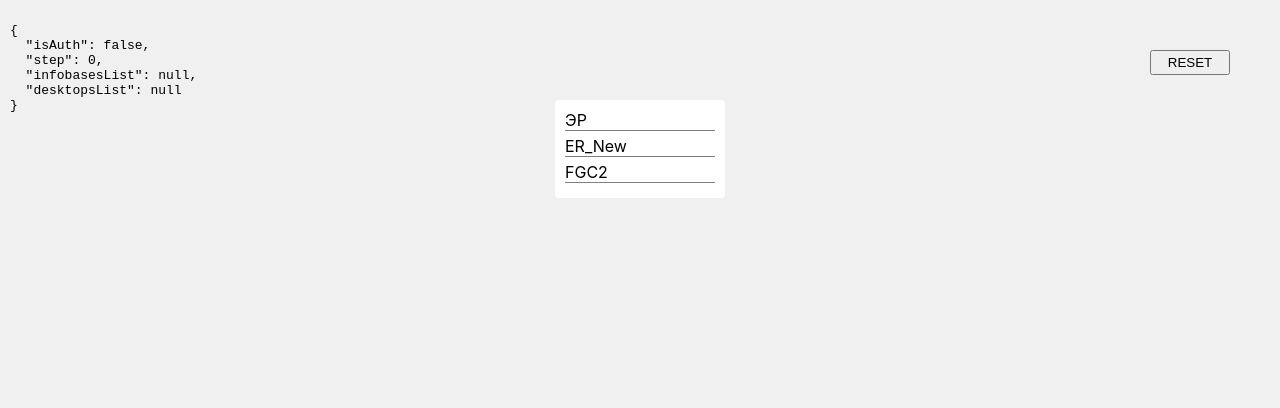
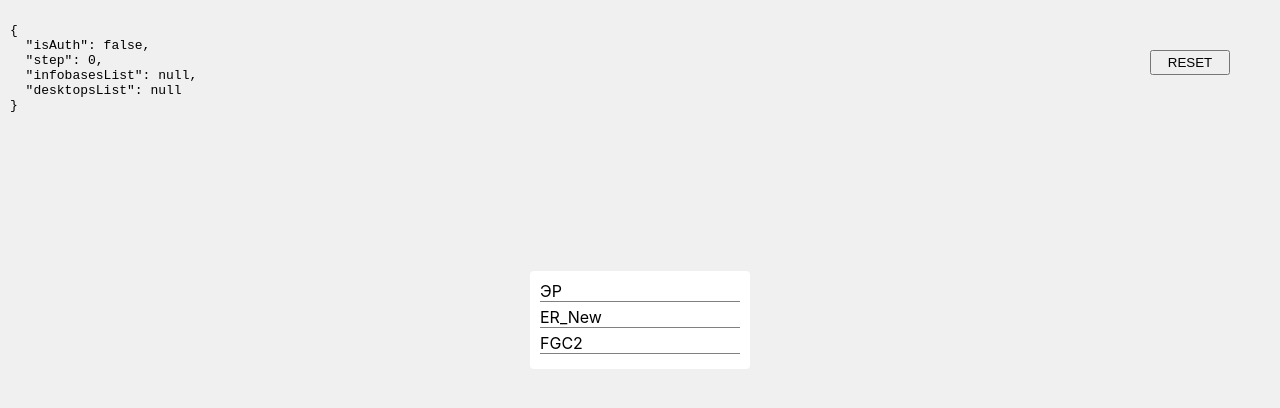
Before and after one commit to AlexKim10101/1.Autorisation, a React (Create React App) app: page / in a window 1280 px wide. Shown: the top 408 px of the page. Built offline with nearby package versions, Linux system fonts and the light colour scheme.

Commit message:
add some style

```diff
--- a/src/App.js
+++ b/src/App.js
@@ -64,11 +64,14 @@ function App() {
 
       <button className="button button--reset" value="RESET" onClick={reset}>RESET</button>
 
-      <Boxes step={model.step}
-        forwardStep={forwardStep}
-        chooseInfo={chooseInfo}
-        chooseList={chooseList}
-      />
+      <div className="wrapper">
+        <Boxes step={model.step}
+          forwardStep={forwardStep}
+          chooseInfo={chooseInfo}
+          chooseList={chooseList}
+        />
+      </div>
+
 
     </div>
   );
--- a/src/Boxes/AccessSelection.js
+++ b/src/Boxes/AccessSelection.js
@@ -18,7 +18,7 @@ export default function AccessSelection(props) {
 		})
 	}
 
-	return (<ul className="access-list">
+	return (<ul className="list list--access">
 		{renderInfoBasesList()}
 	</ul>)
 
--- a/src/Boxes/Infobases.js
+++ b/src/Boxes/Infobases.js
@@ -22,7 +22,7 @@ export default function Infobases(props) {
 	}
 
 	return (
-		<ul className="databases-list">
+		<ul className="list list--databases">
 			{renderInfoBasesList()}
 		</ul>
 	)
--- a/src/Boxes/ScreenSelection.js
+++ b/src/Boxes/ScreenSelection.js
@@ -26,7 +26,7 @@ export default function ScreenSelection(props) {
 
 	}
 
-	return (<ul className="screen-list">
+	return (<ul className="list list--screens">
 		{renderInfoBasesList()}
 	</ul>)
 
--- a/src/index.css
+++ b/src/index.css
@@ -20,11 +20,12 @@ ul{
   padding: 0;
 }
 
-.App{
+.wrapper{
   display: flex;
   flex-direction: column;
   justify-content: center;
   align-items: center;
+  height: 80vh;
 }
 
 .model {
@@ -42,27 +43,34 @@ ul{
   right:  50px;
 }
 
-.access-list, .databases-list, .screen-list{
-  position: absolute;
-  top: 100px;
+
+
+.list{
+  background-color: white;
+  border-radius: 4px;
+  width: 200px;
+  max-height: 400px;
+  padding: 10px;
+  overflow-y: auto;
 }
 
-.databases-list{
-  background-color: white;
-  border-radius: 4px;
-  width: 150px;
-  max-height: 400px;
-  padding: 10px;
-  overflow-y: scroll;
+.list > li{
+  cursor: pointer;
+  margin-bottom: 5px;
+}
+.list--databases > li, .list--access > li{
+  border-bottom: 1px solid grey;
 
 }
 
-.databases-list > li{
-  cursor: pointer;
-  border-bottom: 1px solid grey;
-  margin-bottom: 5px;
+.list--screens{
+  background-color: rgba(240, 240, 240, 1);
+
+  display: flex;
+  width: 500px;
+  justify-content: space-between;
+
 }
-
 .container-form{
   position: absolute;
   top:20%;
```
